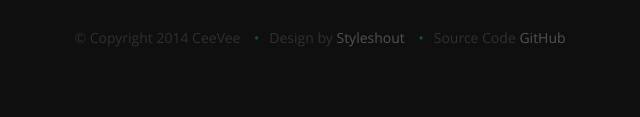
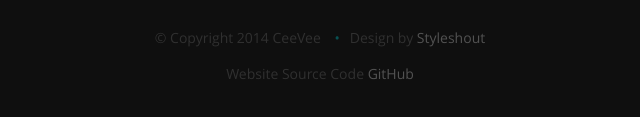
Before and after one commit to ecaldesi/ecaldesi.github.io, a plain HTML site: page index.html in a window 1280 px wide. Shown: the part 4124-4241 px from the top of the page, 320-960 px from the left. Drawn offline with Linux system fonts and the light colour scheme.

Commit message:
source code

```diff
--- a/index.html
+++ b/index.html
@@ -477,7 +477,9 @@
             <ul class="copyright">
                <li>&copy; Copyright 2014 CeeVee</li>
                <li>Design by <a title="Styleshout" href="http://www.styleshout.com/">Styleshout</a></li>
-               <li>Source Code <a href="https://github.com/ecaldesi/ecaldesi.github.io">GitHub</a></li>
+            </ul>
+            <ul>
+               <li>Website Source Code <a href="https://github.com/ecaldesi/ecaldesi.github.io">GitHub</a></li>
             </ul>
 
          </div>
```
